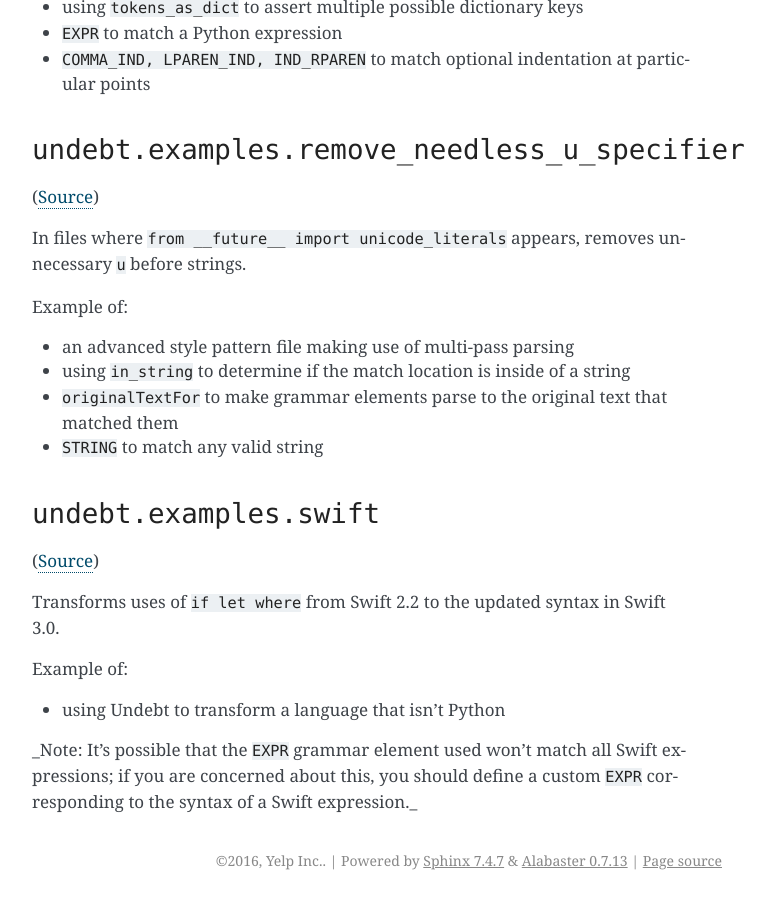
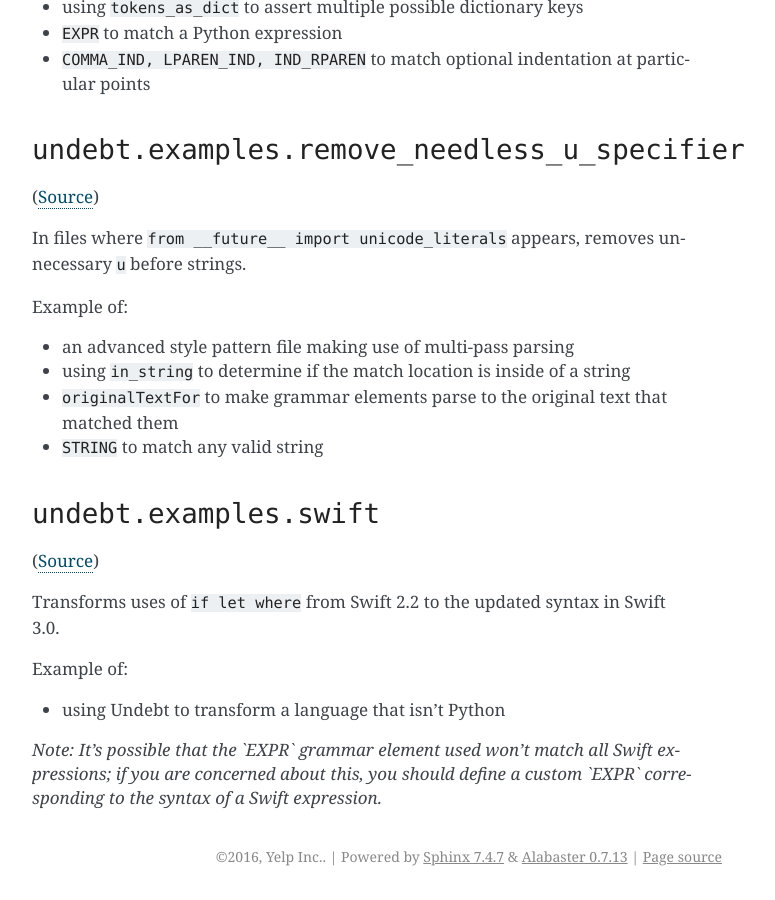
Before and after one commit to Yelp/undebt, a Sphinx documentation site: the page built from docs/source/examples.rst, in a window 1280 px wide and 900 px high, scrolled down 3317 px. Shown: the whole window, without its empty margins (388-1163 px from the left). Built offline with Sphinx 7.4.7, drawn with Linux system fonts in a browser that asks for light colours; some of the changed lines change nothing that is shown.

Commit message:
Using rst not md style ital

```diff
--- a/docs/source/examples.rst
+++ b/docs/source/examples.rst
@@ -160,4 +160,4 @@ Transforms uses of `if let where` from Swift 2.2 to the updated syntax in Swift
 Example of:
 
 - using Undebt to transform a language that isn't Python
-_Note: It's possible that the `EXPR` grammar element used won't match all Swift expressions; if you are concerned about this, you should define a custom `EXPR` corresponding to the syntax of a Swift expression._
+*Note: It's possible that the `EXPR` grammar element used won't match all Swift expressions; if you are concerned about this, you should define a custom `EXPR` corresponding to the syntax of a Swift expression.*
```
